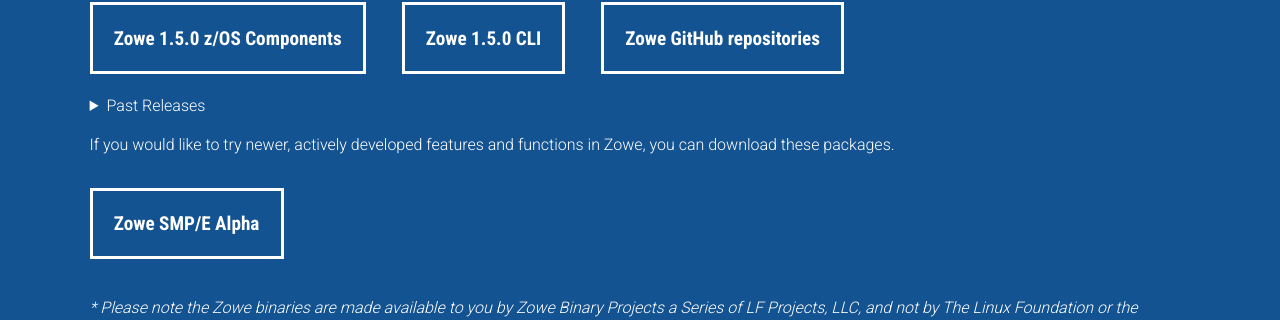
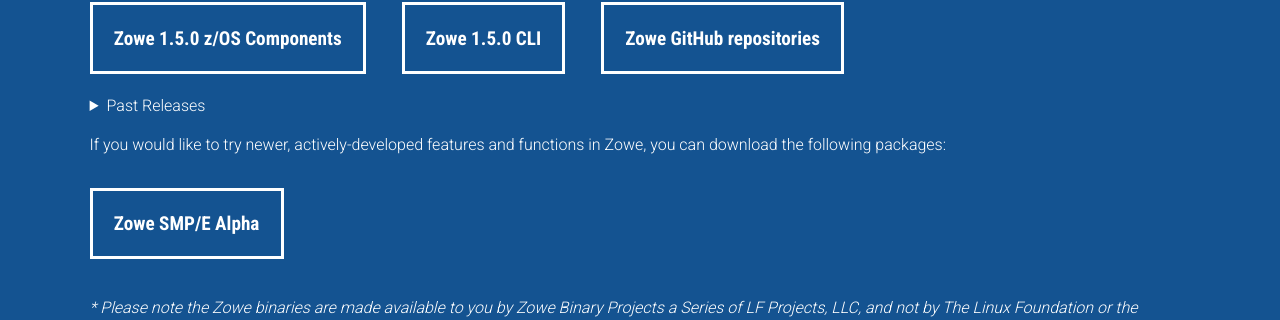
Before and after one commit to zowe/zowe.github.io, a Jekyll site: the page built from index.md, in a window 1280 px wide and 900 px high, scrolled down 1229 px. Shown: the part 125-445 px from the top of the window. Built offline with Jekyll 4.4.1, drawn with Linux system fonts in a browser that asks for light colours; nearby versions of some CDN libraries; our own code applies the rules of GitHub Pages for plain Markdown files.

Commit message:
minor grammar change
Signed-off-by: BrandonJenkins14 <36675406+BrandonJenkins14@users.noreply.github.com>

```diff
--- a/index.md
+++ b/index.md
@@ -81,7 +81,7 @@
 </details>
 {% if site.smpe_download_url or site.cli_latest_download_url %}
 <p>
-If you would like to try newer, actively developed features and functions in Zowe, you can download these packages.
+If you would like to try newer, actively-developed features and functions in Zowe, you can download the following packages:
 </p>
 {% endif %}
 {% if site.smpe_download_url %}
```
